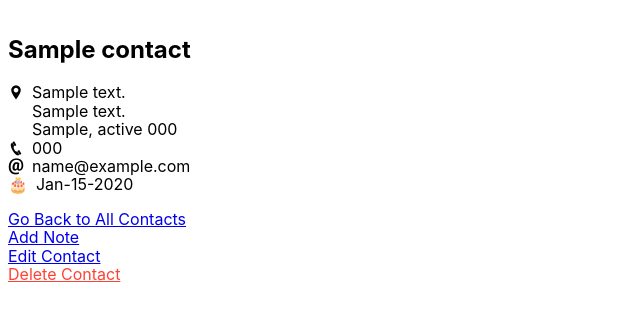
After one commit to DPBefumo/contact-list, a Django app: page /contacts/1/ in a window 1280 px wide. The commit adds this page. Shown: the top 321 px of the page, without its empty margins (0-640 px from the left). Run offline with Django 3.2, Linux system fonts and the light colour scheme; tables that the repository leaves empty hold one stand-in row (values such as "Sample post").

Commit message:
note form and contact link added. cant add notes yet, need to work out the post part of it.

```diff
--- a/contacts/models.py
+++ b/contacts/models.py
@@ -24,4 +24,5 @@ class Contact(models.Model):
 
 class Notes(models.Model):
     note_link = models.ForeignKey(to=Contact, on_delete=models.CASCADE)
+    date = models.DateTimeField(auto_now_add=True, null=True, blank=True)
     note = models.CharField(max_length=450)
--- a/contacts/views.py
+++ b/contacts/views.py
@@ -1,6 +1,6 @@
 from django.shortcuts import render, redirect, get_object_or_404
 from .models import Contact
-from .forms import ContactForm
+from .forms import ContactForm, NoteForm
 
 
 # Create your views here.
@@ -20,14 +20,16 @@ def add_contact(request):
 
     return render(request, "contacts/add_contact.html", {"form": form})
 
-def add_notes(request, pk):
-    contact = get_object_or_404(Contact, pk=pk)
+def add_notes(request, contact_pk):
+    contact = get_object_or_404(Contact, pk=contact_pk)
     if request.method == 'GET':
-        form = ContactForm(instance=contact)
+        form = NoteForm(instance=contact)
     else:
-        form = ContactForm(data=request.POST)
+        form = NoteForm(data=request.POST)
         if form.is_valid():
-            form.save()
+            note_form = form.save(commit=False)
+            note_form.contact = contact
+            note_form.save
             return redirect(to='list_contacts')
 
     return render(request, "contacts/add_notes.html", {
@@ -50,6 +52,9 @@ def edit_contact(request, pk):
         "contact": contact
     })
 
+def show_contact(request, pk):
+    contact = get_object_or_404(Contact, pk=pk)
+    return render(request, "contacts/show_contact.html", {"contact": contact})
 
 def delete_contact(request, pk):
     contact = get_object_or_404(Contact, pk=pk)
--- a/templates/contacts/list_contacts.html
+++ b/templates/contacts/list_contacts.html
@@ -8,7 +8,7 @@
 <div class="flex flex-wrap">
   {% for contact in contacts %}
   <div class="w-33 pa3">
-    <h2>{{ contact.name }}</h2>
+    <h2><a href="{% url 'show_contact' pk=contact.pk %}">{{ contact.name }}</a></h2>
 
     <div class="flex">
       <div class="pr2"><i class="icofont-location-pin"></i></div>
@@ -43,7 +43,7 @@
     {% endif %}
 
     <p>
-      <a href="{% url 'add_notes' pk=contact.pk %}">Add Note</a><br>
+      <a href="{% url 'add_notes' contact_pk=contact.pk %}">Add Note</a><br>
       <a href="{% url 'edit_contact' pk=contact.pk %}">Edit Contact</a><br>
       <a class="red" href="{% url 'delete_contact' pk=contact.pk %}">Delete Contact</a>
     </p>
--- /dev/null
+++ b/templates/contacts/show_contact.html
@@ -0,0 +1,47 @@
+{% extends "base.html" %}
+
+{% block content %}
+
+<div>
+    <h2>{{ contact.name }}</h2>
+
+    <div class="flex">
+    <div class="pr2"><i class="icofont-location-pin"></i></div>
+    <div>
+        {{ contact.address_1 }}<br />
+        {% if contact.address_2 %}
+            {{ contact.address_2 }}<br />
+        {% endif %}
+        {{ contact.city }}, {{ contact.state }} {{ contact.zip_code }}
+        </div>
+    </div>
+
+    {% if contact.phone_number %}
+    <div class="flex">
+        <div class="pr2"><i class="icofont-phone"></i></div>
+        <div>{{ contact.phone_number }}</div>
+    </div>
+    {% endif %}
+
+    {% if contact.email %}
+    <div class="flex">
+        <div class="pr2"><i class="icofont-ui-email"></i></div>
+        <div>{{ contact.email }}</div>
+    </div>
+    {% endif %}
+
+    {% if contact.birthday %}
+    <div class="flex">
+        <div class="pr2">&#x1F382;</div>
+        <div>{{ contact.birthday|date:"M-j-Y" }}</div>
+    </div>
+    {% endif %}
+
+    <p>
+        <a class="db" href= "{% url 'list_contacts' %}">Go Back to All Contacts</a>
+        <a class="db" href="{% url 'add_notes' contact_pk=contact.pk %}">Add Note</a>
+        <a class="db" href="{% url 'edit_contact' pk=contact.pk %}">Edit Contact</a>
+        <a class="db red" href="{% url 'delete_contact' pk=contact.pk %}">Delete Contact</a>
+    </p>
+
+{% endblock %}
--- a/uptact/urls.py
+++ b/uptact/urls.py
@@ -22,7 +22,10 @@ urlpatterns = [
     path('admin/', admin.site.urls),
     path('', contacts_views.list_contacts, name='list_contacts'),
     path('contacts/add/', contacts_views.add_contact, name='add_contact'),
-    path('contacts/<int:pk>/notes',
+    path('contacts/<int:pk>/',
+        contacts_views.show_contact,
+        name='show_contact'),
+    path('contacts/<int:contact_pk>/notes/',
         contacts_views.add_notes,
         name='add_notes'),
     path('contacts/<int:pk>/edit/',
```
Also changed, not shown: templates/contacts/add_notes.html (+5 -5 lines), contacts/migrations/0007_notes_date.py (added).
